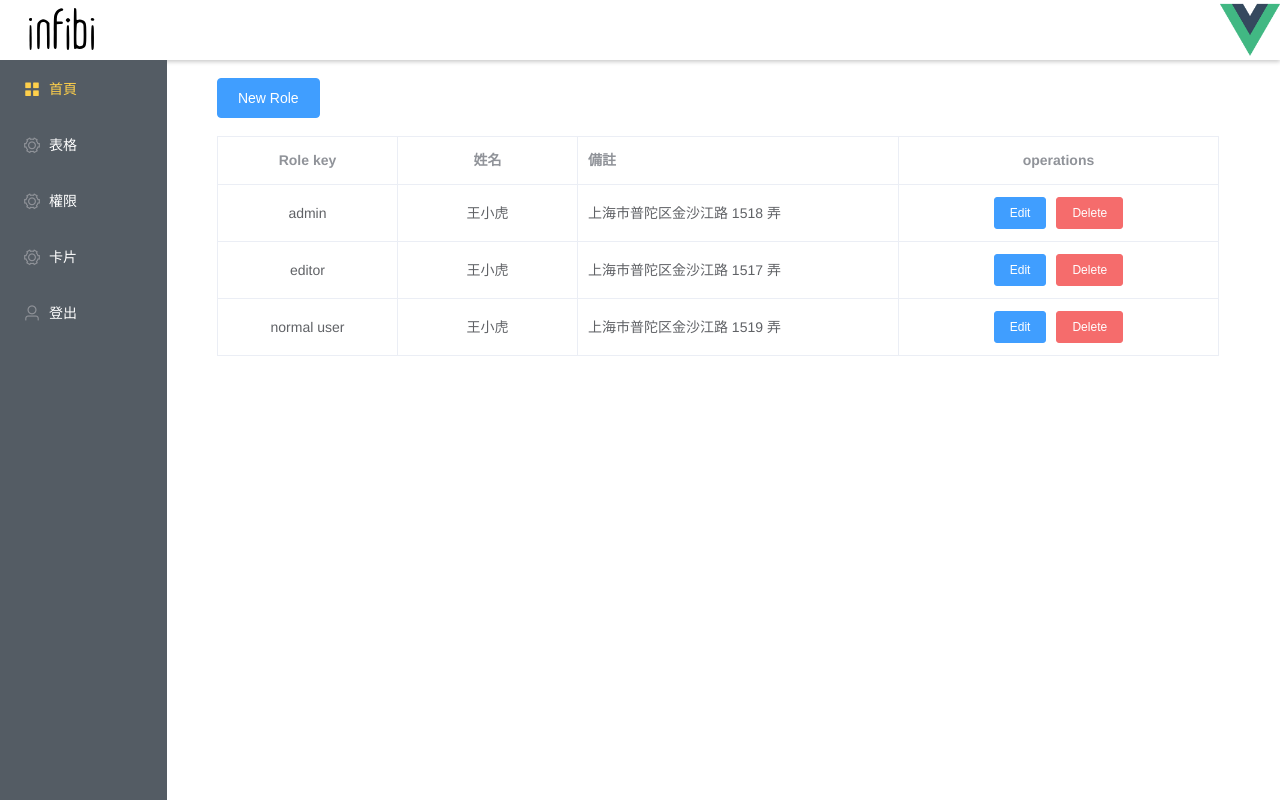
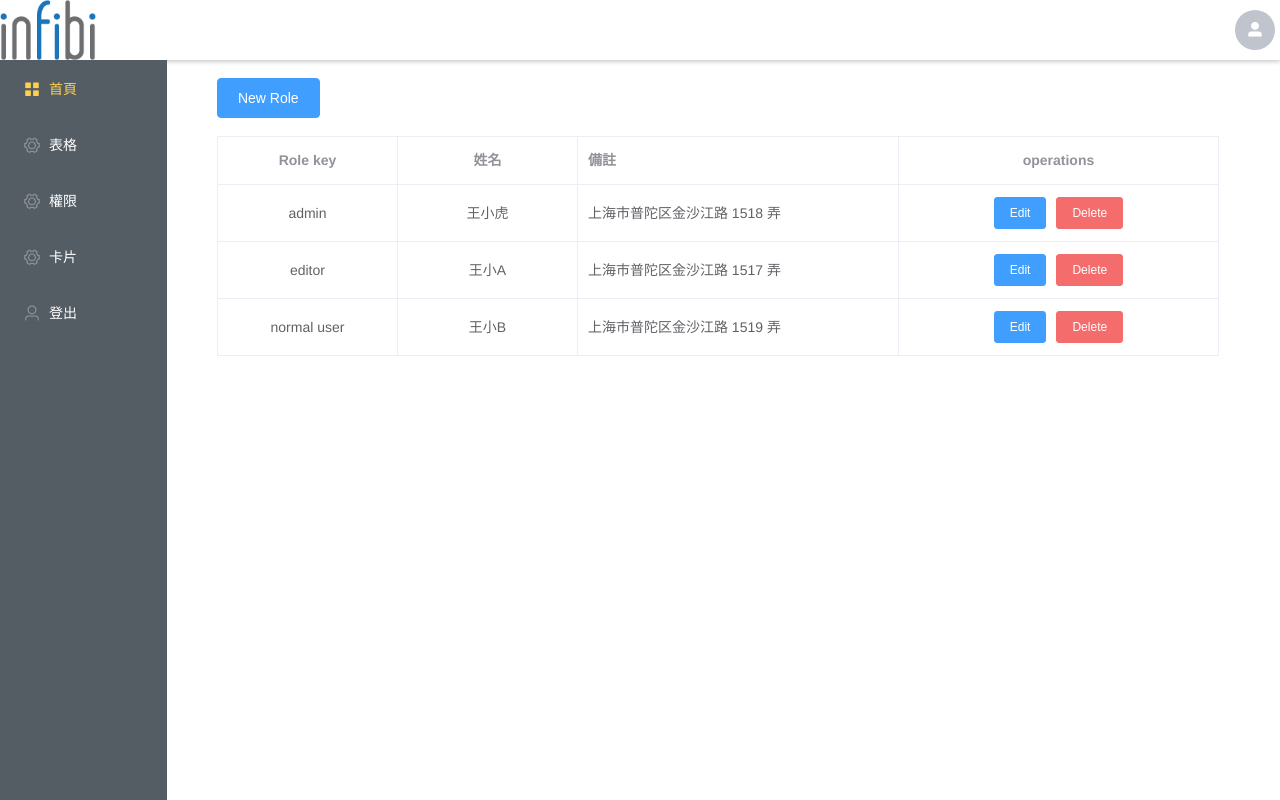
Before and after one commit to Evan1106/admin-template, a Vue app: page /HomeView/permission in a window 1280 px wide. Built offline with nearby package versions, Linux system fonts and the light colour scheme.

Commit message:
fix role bug & add Avatar's dropdown list

```diff
--- a/src/views/HomeView.vue
+++ b/src/views/HomeView.vue
@@ -1,9 +1,18 @@
 <template>
   <div class="layout">
     <header>
-      <img src="../assets/infibi-logo.svg" height="100%">
+      <img src="../assets/infibi_logo.png" height="100%">
       <div class="user" v-on:click="() => {}">
-        <img src="../assets/logo.png" height="100%">
+        <!-- <img src="../assets/logo.png" height="100%"> -->
+          <el-dropdown trigger="click">
+            <el-avatar icon="el-icon-user-solid"></el-avatar>
+            <el-dropdown-menu slot="dropdown">
+              <el-dropdown-item>Profile</el-dropdown-item>
+              <el-dropdown-item>Dashboard</el-dropdown-item>
+              <el-dropdown-item>Empty</el-dropdown-item>
+              <el-dropdown-item divided>Log Out</el-dropdown-item>
+            </el-dropdown-menu>
+          </el-dropdown>
       </div>
     </header>
     <div class="page">
@@ -135,8 +144,8 @@ header {
 .user{
   position: absolute;
   height: inherit;
-  right: 0;
-  top: 0;
+  right: 5px;
+  top: 10px;
 
 }
 </style>
--- a/src/views/PermissionView.vue
+++ b/src/views/PermissionView.vue
@@ -36,13 +36,13 @@
   </el-table>
 
   <el-dialog :visible.sync="dialogVisible" :title="dialogType==='edit'?'Edit Role':'New Role'">
-      <el-form :model="tableData" label-width="80px" label-position="left">
+      <el-form :model="role" label-width="80px" label-position="left">
         <el-form-item label="Name">
-          <el-input v-model="tableData.name" placeholder="Role Name" />
+          <el-input v-model="role.name" placeholder="Role Name" />
         </el-form-item>
         <el-form-item label="Desc">
           <el-input
-            v-model="tableData.address"
+            v-model="role.description"
             :autosize="{ minRows: 2, maxRows: 4}"
             type="textarea"
             placeholder="Role Description"
@@ -67,6 +67,12 @@
 </template>
 
 <script>
+const defaultRole = {
+  key: '',
+  name: '',
+  description: '',
+  routes: []
+}
   export default {
     data() {
       return {
@@ -112,17 +118,18 @@
           children: 'children',
           label: 'label'
         },
+        role: Object.assign({}, defaultRole),
         tableData: [{
           role: 'admin',
           name: '王小虎',
           address: '上海市普陀区金沙江路 1518 弄',
         }, {
           role: 'editor',
-          name: '王小虎',
+          name: '王小A',
           address: '上海市普陀区金沙江路 1517 弄',
         }, {
           role: 'normal user',
-          name: '王小虎',
+          name: '王小B',
           address: '上海市普陀区金沙江路 1519 弄',
         }]
       }
@@ -131,6 +138,9 @@
       handleEdit() {
         this.dialogVisible = true;
         console.log(this.dialogVisible)
+      },
+      handleDelete() {
+        console.log("delete")
       },
       handleNodeClick(data) {
         console.log(data);
```
Also changed, not shown: src/assets/infibi-logo.svg (deleted), src/assets/infibi_logo.png (added).
